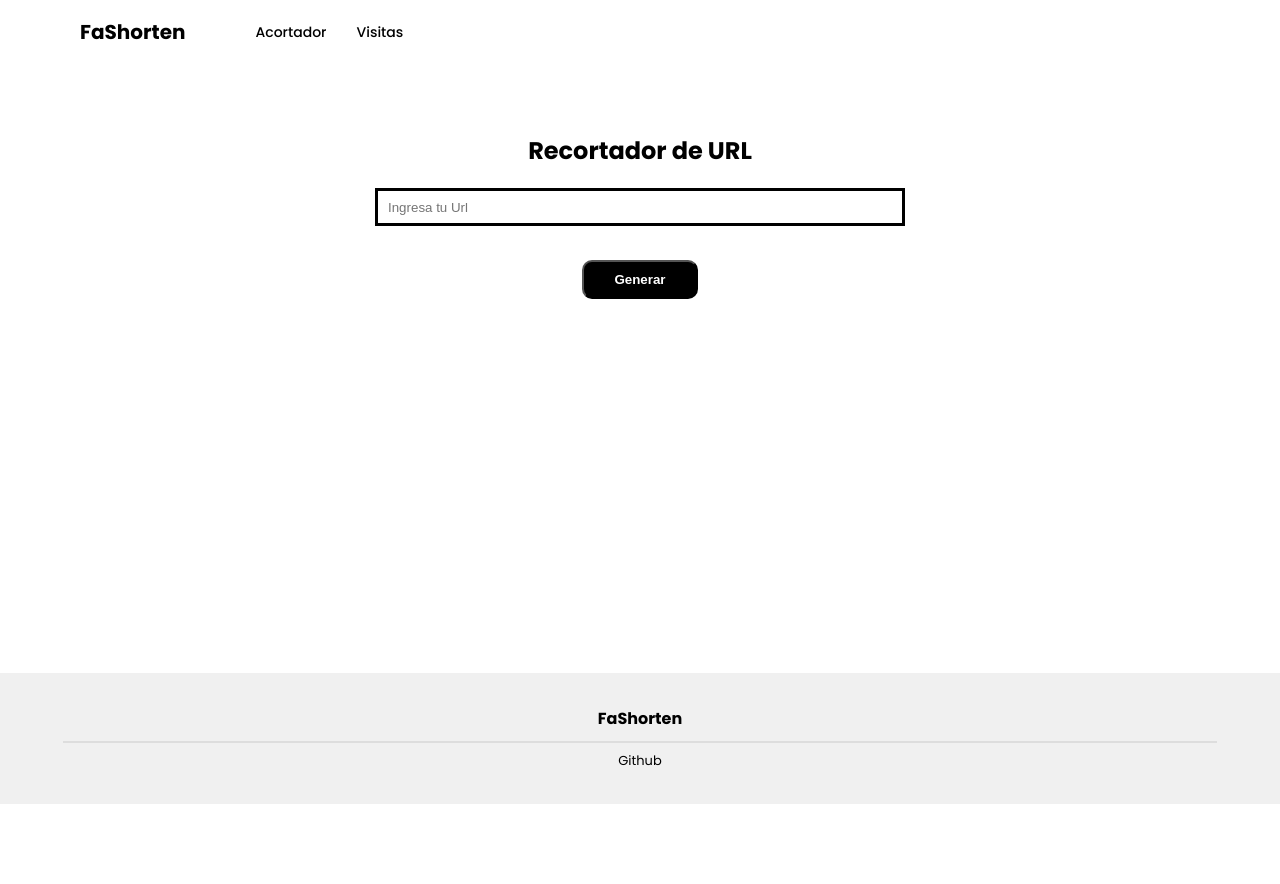
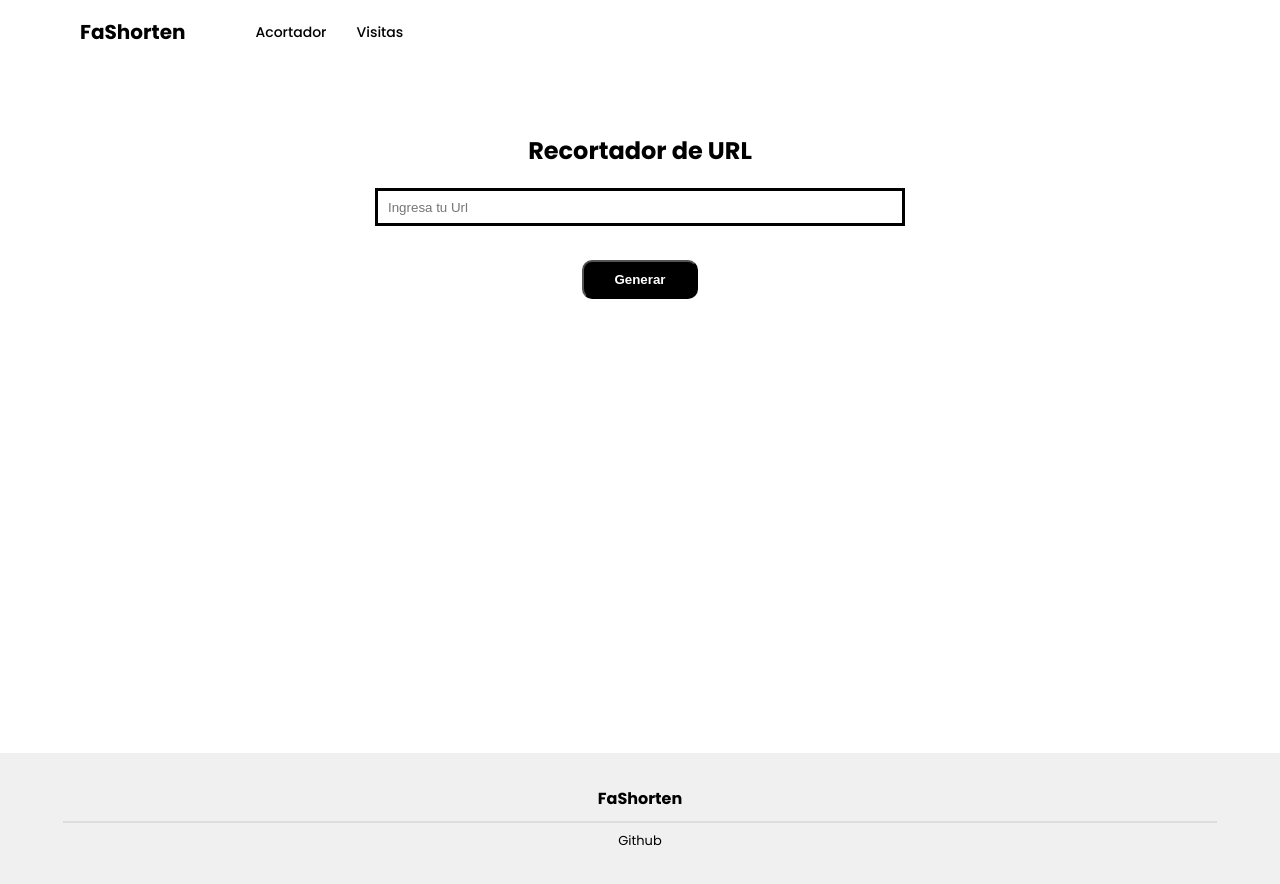
Before and after one commit to Olivia-oss/fashorten, a React (Vite) app: page /#/shortener in a window 1280 px wide. Before the commit the page ends 804 px from the top, so only its background shows below. Built offline with nearby package versions, Linux system fonts and the light colour scheme.

Commit message:
Height Adjustment

```diff
--- a/src/shortener/styles/shortener.css
+++ b/src/shortener/styles/shortener.css
@@ -1,6 +1,6 @@
 .shortener {
-  width: 100vw;
-  height: 60vh;
+  width: 100%;
+  height: 70vh;
   margin-top: 50px;
   display: flex;
   flex-direction: column;
--- a/src/visist/styles/visit.css
+++ b/src/visist/styles/visit.css
@@ -1,6 +1,6 @@
 .visit {
-  width: 100vw;
-  height: 60vh;
+  width: 100%;
+  height: 70vh;
   margin-top: 50px;
   display: flex;
   flex-direction: column;
```
